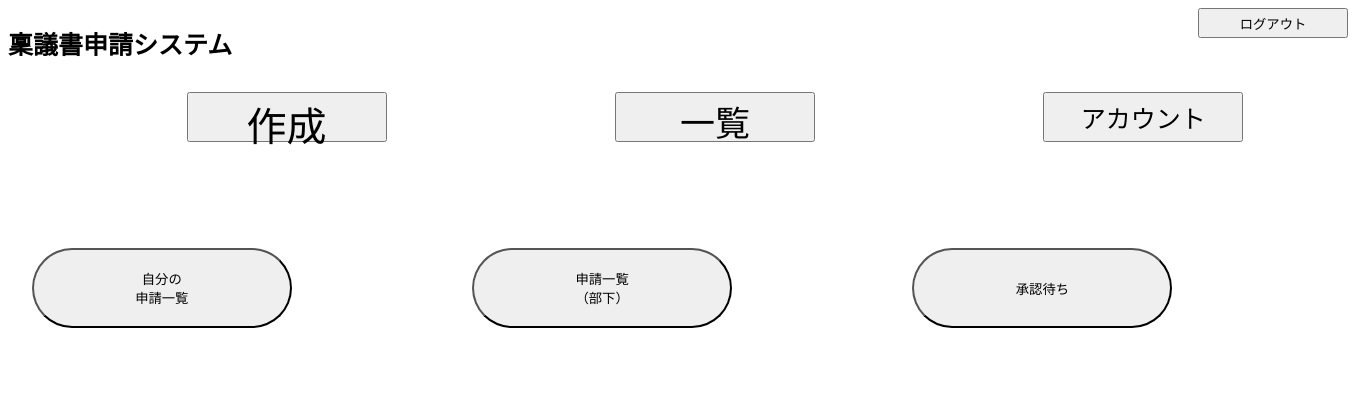
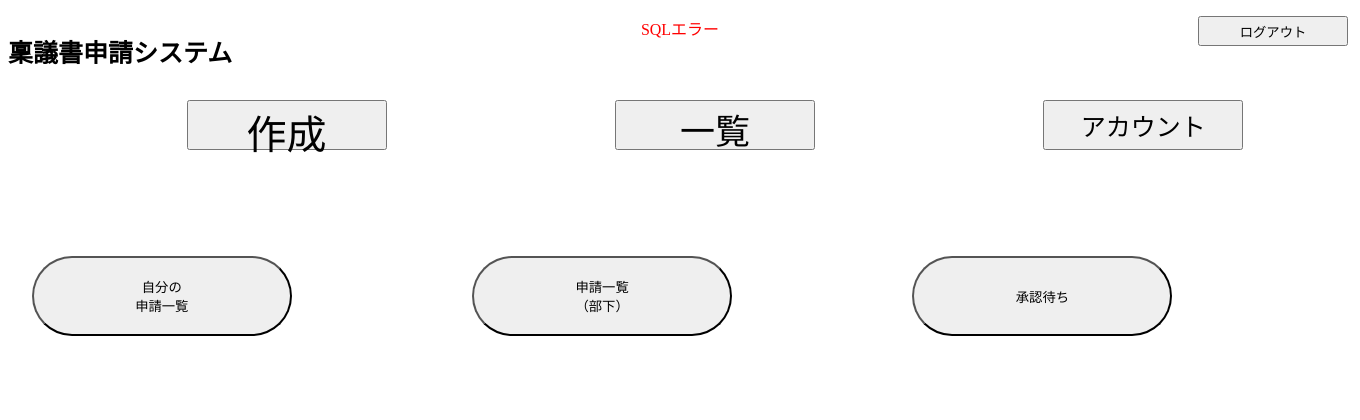
Before and after one commit to yuhif/ringi_git, a Flask app: a page that uses templates/main2.html in a window 1360 px wide. Shown: the top 420 px of the page. Before the commit the page ends 328 px from the top, so only its background shows below. Run offline with Flask 2, Linux system fonts and the light colour scheme; the visitor is signed in with stand-in values (Sample User, id 1).

Commit message:
エラーを表示するようにしました。

```diff
--- a/app.py
+++ b/app.py
@@ -95,7 +95,8 @@ def entry_complete():
 @app.route("/show_document")
 def show_document():
     if "user" in session:
-        return render_template("main2.html", position=session["position"])    # 稟議書一覧を開くためのメニューを表示、役職で表示異なる
+        error = request.args.get("error")
+        return render_template("main2.html", position=session["position"], error=error)    # 稟議書一覧を開くためのメニューを表示、役職で表示異なる
     else:
         return redirect(url_for("login_page", error="セッションが切れました"))  # セッション切れでログイン画面表示
 
@@ -195,14 +196,16 @@ def update_account_complete():
 @app.route("/my_account")
 def my_account():
     if "user" in session:
-        return render_template("main4.html", name=session["name"], mail=session["mail"], superior_mail=session["superior_mail"], position=session["position"])    # 「アカウント情報」を押したときに表示される自分のアカウント情報のページ
+        error = request.args.get("error")
+        return render_template("main4.html", name=session["name"], mail=session["mail"], superior_mail=session["superior_mail"], position=session["position"], error=error)    # 「アカウント情報」を押したときに表示される自分のアカウント情報のページ
     else:
         return redirect(url_for("login_page", error="セッションが切れました"))  # セッション切れでログイン画面表示
 
 @app.route("/update_pw")
 def update_pw():
     if "user" in session:
-        return render_template("main5.html", error="")   # 「パスワードの変更」を押したときに表示するパスワード変更ページ
+        error = request.args.get("error")
+        return render_template("main5.html", error=error)   # 「パスワードの変更」を押したときに表示するパスワード変更ページ
     else:
         return redirect(url_for("login_page", error="セッションが切れました"))  # セッション切れでログイン画面表示
 
--- a/templates/login.html
+++ b/templates/login.html
@@ -11,6 +11,9 @@
 <body>
     <form action="{{url_for('login')}}" method="post">
     <div class="box"></div>
+    {% if error != None %}
+    <p style="color: red; text-align: center; position:absolute; top:70%; left: 30%;">{{error}}</p>
+    {% endif %}
     <p class="title2">稟議書申請システム</p>
     <p class="mail">メールアドレス</p>
     <input type="text" class="textmail" name="textmail">
@@ -18,5 +21,6 @@
     <input type="password" class="textpw" name="textpw">
     <input class="login" type="submit" value="ログイン">
     </form>
+
 </body>
 </html>
--- a/templates/main2.html
+++ b/templates/main2.html
@@ -21,5 +21,8 @@
         <a href="{{url_for('show_approval')}}"><button class="ubordinate_button">承認待ち</button></a>
         {% endif %}
     </div>
+    {% if error != None %}
+    <p style="color: red; text-align: center;">{{error}}</p>
+    {% endif %}
 </body>
 </html>
--- a/templates/main3.html
+++ b/templates/main3.html
@@ -26,5 +26,8 @@
         </form>
         {% endif %}
     </div>
+    {% if error != None %}
+    <p style="color: red; text-align: center;">{{error}}</p>
+    {% endif %}
 </body>
 </html>
--- a/templates/main4.html
+++ b/templates/main4.html
@@ -25,5 +25,8 @@
         役職：{{position}}<br>
         上司のメールアドレス：{{superior_mail}}<br>
     </div>
+    {% if error != None %}
+    <p style="color: red; text-align: center;">{{error}}</p>
+    {% endif %}
 </body>
 </html>
--- a/templates/main5.html
+++ b/templates/main5.html
@@ -21,5 +21,8 @@
             <input type="password" class="pw3" name="pw3">
         <button class="next">次へ</button></form>
     </div>
+    {% if error != None %}
+    <p style="color: red; text-align: center;">{{error}}</p>
+    {% endif %}
 </body>
 </html>
```
